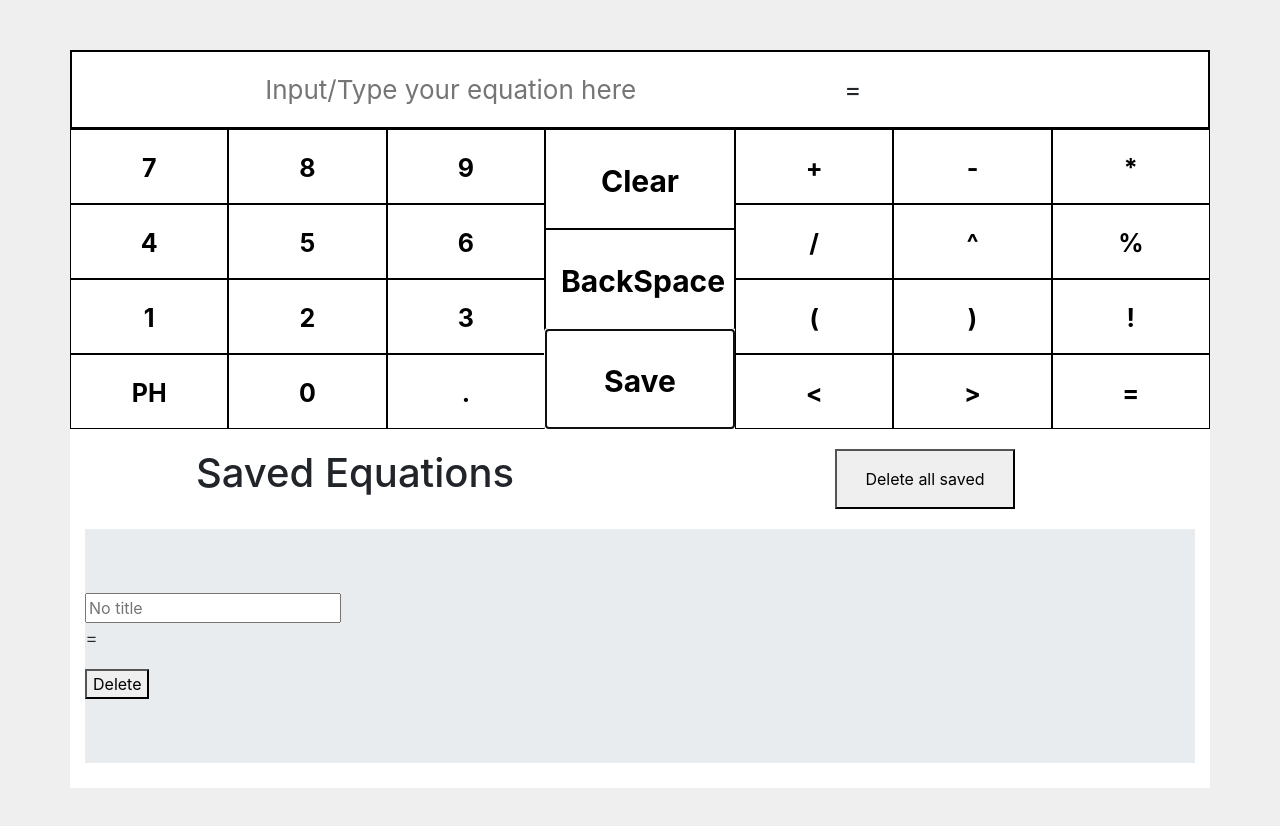
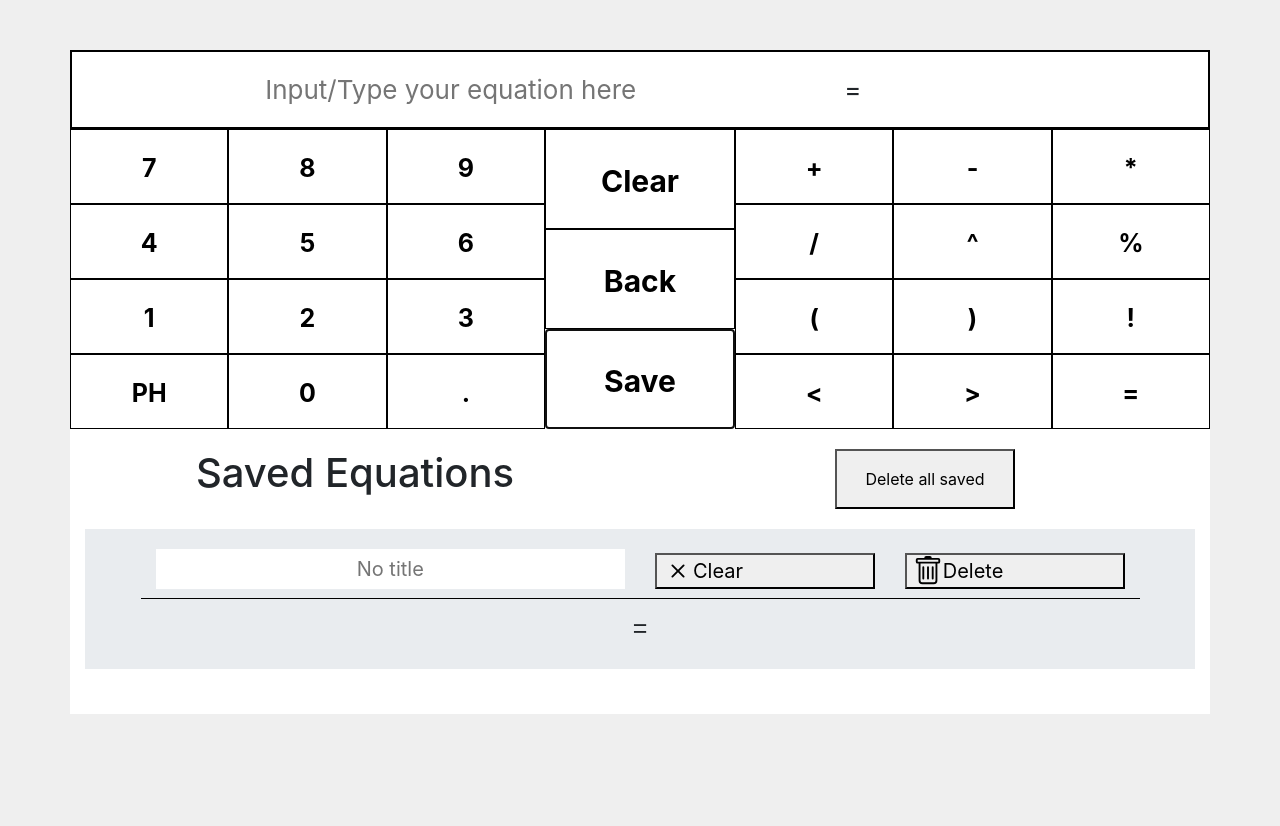
Before and after one commit to shiratap/calculatorApp, a React (Create React App) app: page / in a window 1280 px wide. Both pictures are taken after a click on the button "Save". Shown: the top 826 px of the page. After the commit the page ends 800 px from the top, so only its background shows below. Built offline with nearby package versions, Linux system fonts and the light colour scheme.

Commit message:
Saved Equations component complete. Small styling needed in the future. Styling is primarily done, button functionality working. Small bugs taken out. Icons added to buttons on saved equation components

```diff
--- a/src/Calculator/MiddleControls/index.js
+++ b/src/Calculator/MiddleControls/index.js
@@ -12,7 +12,7 @@ function MiddleControls(props) {
 			</div>
 			<div className='row'>
 				<button onClick={props.handleClick} className='col-12' data-value='BS'>
-					BackSpace
+					Back
 				</button>
 			</div>
 			<div className='row'>
--- a/src/SavedEquations/index.css
+++ b/src/SavedEquations/index.css
@@ -1,9 +1,42 @@
+.clear,
+.deleteOne {
+	display: flex;
+	font-size: 20px;
+	margin: auto;
+	margin-top: 4px;
+	padding-right: 10px;
+	width: 100%;
+}
+.equationItems {
+	border-bottom: 1px solid black;
+	height: 50px;
+	margin: auto;
+	width: 90%;
+}
+.jumbotron {
+	padding-bottom: 20px;
+	padding-top: 20px;
+	margin-bottom: 30px;
+}
+.lead {
+	font-size: 30px;
+	justify-content: center;
+	margin-bottom: 0px;
+	margin-top: 5px;
+	text-align: center;
+}
 .placeholderInput {
-	height: 26px;
-	width: 40px;
-	font-size: 15px;
+	font-size: 24px;
+	height: 36px;
+	width: 60px;
 }
-
-.jumbotron {
-	margin-bottom: 10px;
+.title {
+	border: 0px solid black;
+	display: flex;
+	font-size: 20px;
+	height: 40px;
+	margin: auto;
+	margin-bottom: 20px;
+	text-align: center;
+	width: 100%;
 }
--- a/src/SavedEquations/index.js
+++ b/src/SavedEquations/index.js
@@ -51,23 +51,56 @@ function SavedEquations(props) {
 		}
 	};
 
+	/*
+		handleClear is in charge of clearing out the input fields of the same component. Attempt to evaluate the original equation and set it as the output
+	 */
+	let handleClear = (e) => {
+		[
+			...e.target.parentElement.parentElement.parentElement.children[1]
+				.children,
+		].forEach((input) => {
+			input.value = '';
+		});
+		let normalOutput;
+		try {
+			normalOutput = eval(props.equation.equation).toString();
+		} catch (e) {
+			normalOutput = props.equation.equation;
+		}
+		setOutput((output = normalOutput));
+	};
+
+	/*
+	  FormationEquation runs on component build. This generates the left side equation component. This needs to check for placeholder variables and creates inputs for it. This also modifies the evaluated equation in cases of '4n' and replaces that with '4*n'
+	 */
+
+	// Need an increment variable that keeps track of when '*'s increase the length of the splitted array.
 	let ind = 0;
 	let formatEquation = equation.split('').map((char, iteration) => {
+		//Splitted represents the final equation. We take evaluated that's passed down and modify it to be the correct format for *
 		let splitted = evaluated.split('');
+
+		//If this iteration of the map isn't the first character, and it's a placeholder character with a number in front of it regardless of capitilization,
 		if (
 			(iteration > 0 &&
 				char.charCodeAt(0) >= 65 &&
 				char.charCodeAt(0) <= 90 &&
-				(splitted[iteration - 1] >= 0 || splitted[iteration - 1] <= 9)) ||
+				(splitted[iteration + ind - 1] >= 0 ||
+					splitted[iteration + ind - 1] <= 9)) ||
 			(iteration > 0 &&
 				char.charCodeAt(0) >= 97 &&
 				char.charCodeAt(0) <= 122 &&
-				(splitted[iteration - 1] >= 0 || splitted[iteration - 1] <= 9))
+				(splitted[iteration + ind - 1] >= 0 ||
+					splitted[iteration + ind - 1] <= 9))
 		) {
+			//Add * in front of the placeholder and change map modifier by 1
 			splitted.splice(iteration + ind, 0, '*');
 			ind += 1;
+			//Update evaluated
 			evaluated = splitted.join('');
 		}
+
+		//If a placeholder variable, make a input field that triggers recalculate on change
 		if (
 			(char.charCodeAt(0) >= 65 && char.charCodeAt(0) <= 90) ||
 			(char.charCodeAt(0) >= 97 && char.charCodeAt(0) <= 122)
@@ -84,21 +117,66 @@ function SavedEquations(props) {
 		return <>{char}</>;
 	});
 
+	// Component structure
 	return (
-		<div className='jumbotron jumbotron-fluid' key={props.key}>
+		<div className='jumbotron jumbotron-fluid'>
+			<div className='row equationItems'>
+				<div className='col-6'>
 					<input
+						className='title'
 						type='text'
 						data-index={props.index}
 						placeholder='No title'
 						onChange={props.changeTitle}
 						value={props.equation.title}
 					></input>
+				</div>
+				<div className='col-3'>
+					<button className='clear' onClick={handleClear}>
+						<svg
+							width='30'
+							height='30'
+							viewBox='0 0 16 16'
+							class='bi bi-x'
+							fill='currentColor'
+							xmlns='http://www.w3.org/2000/svg'
+						>
+							<path
+								fill-rule='evenodd'
+								d='M4.646 4.646a.5.5 0 0 1 .708 0L8 7.293l2.646-2.647a.5.5 0 0 1 .708.708L8.707 8l2.647 2.646a.5.5 0 0 1-.708.708L8 8.707l-2.646 2.647a.5.5 0 0 1-.708-.708L7.293 8 4.646 5.354a.5.5 0 0 1 0-.708z'
+							/>
+						</svg>
+						Clear
+					</button>
+				</div>
+				<div className='col-3'>
+					<button
+						className='deleteOne'
+						key={props.key}
+						data-value={props.index}
+						onClick={props.deleteOne}
+					>
+						<svg
+							width='30'
+							height='30'
+							viewBox='0 0 16 16'
+							className='bi bi-trash'
+							fill='currentColor'
+							xmlns='http://www.w3.org/2000/svg'
+						>
+							<path d='M5.5 5.5A.5.5 0 0 1 6 6v6a.5.5 0 0 1-1 0V6a.5.5 0 0 1 .5-.5zm2.5 0a.5.5 0 0 1 .5.5v6a.5.5 0 0 1-1 0V6a.5.5 0 0 1 .5-.5zm3 .5a.5.5 0 0 0-1 0v6a.5.5 0 0 0 1 0V6z' />
+							<path
+								fill-rule='evenodd'
+								d='M14.5 3a1 1 0 0 1-1 1H13v9a2 2 0 0 1-2 2H5a2 2 0 0 1-2-2V4h-.5a1 1 0 0 1-1-1V2a1 1 0 0 1 1-1H6a1 1 0 0 1 1-1h2a1 1 0 0 1 1 1h3.5a1 1 0 0 1 1 1v1zM4.118 4L4 4.059V13a1 1 0 0 0 1 1h6a1 1 0 0 0 1-1V4.059L11.882 4H4.118zM2.5 3V2h11v1h-11z'
+							/>
+						</svg>
+						Delete
+					</button>
+				</div>
+			</div>
 			<p className='lead'>
 				{formatEquation}={output}
 			</p>
-			<button data-value={props.index} onClick={props.deleteOne}>
-				Delete
-			</button>
 		</div>
 	);
 }
--- a/src/index.css
+++ b/src/index.css
@@ -1,6 +1,12 @@
 html,
 body {
 	height: 100%;
+}
+div {
+	overflow: hidden;
+}
+button {
+	overflow: hidden;
 }
 
 body {
```
Lines whose indentation alone changed are shown as unchanged.
